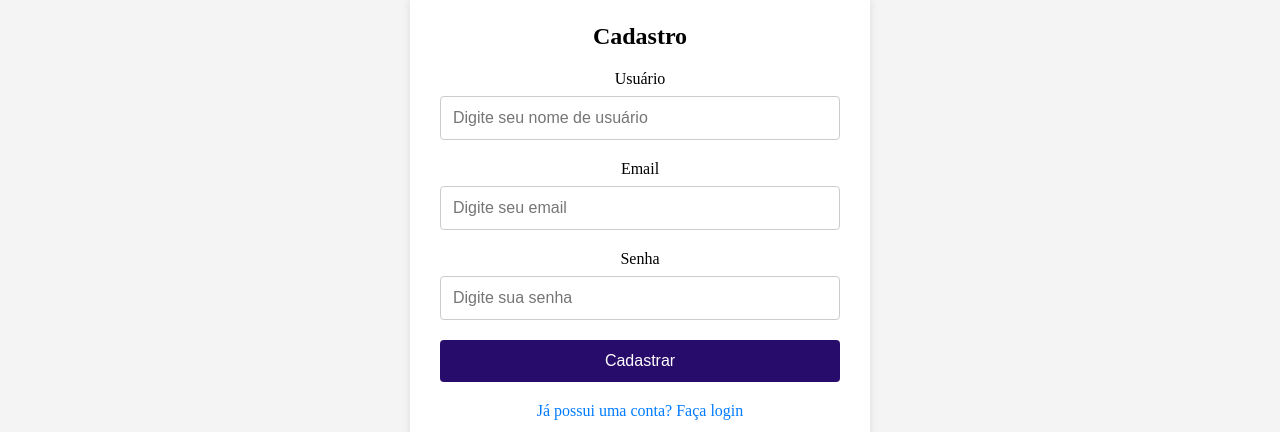
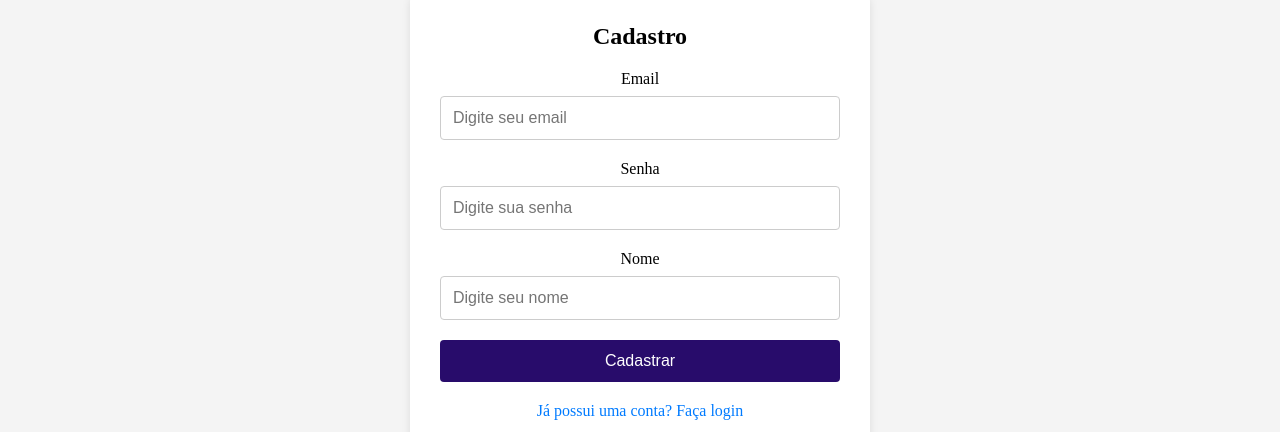
Before and after one commit to vivereTeam/vivere-front, a React (Vite) app: page /register in a window 1280 px wide. Shown: the part 243-675 px from the top of the page. Built offline with nearby package versions, Linux system fonts and the light colour scheme; no server answers.

Commit message:
feat: add user creation request on Cadastro to correctly store users in the database

```diff
--- a/src/pages/home/Cadastro.jsx
+++ b/src/pages/home/Cadastro.jsx
@@ -1,13 +1,33 @@
+import React, { useState } from 'react';
+import { userRegister } from '../../services/api';
 
 function Cadastro() {
+  const [email, setEmail] = useState('');
+  const [password, setPassword] = useState('');
+  const [nome, setNome] = useState('');
+  const [mensagem, setMensagem] = useState('');
+
+  const handleSubmit = async (e) => {
+    e.preventDefault();
+
+    try {
+      const response = await userRegister(email, password, nome);
+      setMensagem('Cadastro realizado com sucesso!');
+      setNome('');
+      setEmail('');
+      setPassword('');
+    } catch (error) {
+      setMensagem('Erro ao cadastrar. Tente novamente.');
+    }
+  };
+
   return (
     <div>
-
       <div style={{
         display: 'flex',
         justifyContent: 'center',
         alignItems: 'center',
-        minHeight: '100vh', // Usando minHeight para melhor comportamento em telas pequenas
+        minHeight: '100vh',
         backgroundColor: '#f4f4f4',
       }}>
         <div style={{
@@ -19,28 +39,9 @@ function Cadastro() {
           boxShadow: '0 4px 8px rgba(0,0,0,0.1)',
           textAlign: 'center',
         }}>
-          <h2 style={{ marginBottom: '20px' }}>Cadastro</h2> {/* Corrigido o título para Cadastro */}
+          <h2 style={{ marginBottom: '20px' }}>Cadastro</h2>
 
-          <form>
-            <div style={{ marginBottom: '20px' }}>
-              <label htmlFor="usuario" style={{ display: 'block', marginBottom: '8px' }}>Usuário</label>
-              <input
-                type="text"
-                id="usuario"
-                name="usuario"
-                placeholder="Digite seu nome de usuário"
-                style={{
-                  width: '100%',
-                  padding: '12px',
-                  fontSize: '16px',
-                  borderRadius: '4px',
-                  border: '1px solid #ccc',
-                  boxSizing: 'border-box', // Garantir que o padding não altere o tamanho total
-                }}
-                required
-              />
-            </div>
-
+          <form onSubmit={handleSubmit}>
             <div style={{ marginBottom: '20px' }}>
               <label htmlFor="email" style={{ display: 'block', marginBottom: '8px' }}>Email</label>
               <input
@@ -48,32 +49,57 @@ function Cadastro() {
                 id="email"
                 name="email"
                 placeholder="Digite seu email"
+                value={email}
+                onChange={(e) => setEmail(e.target.value)}
                 style={{
                   width: '100%',
                   padding: '12px',
                   fontSize: '16px',
                   borderRadius: '4px',
                   border: '1px solid #ccc',
-                  boxSizing: 'border-box', // Garantir que o padding não altere o tamanho total
+                  boxSizing: 'border-box',
                 }}
                 required
               />
             </div>
 
             <div style={{ marginBottom: '20px' }}>
-              <label htmlFor="senha" style={{ display: 'block', marginBottom: '8px' }}>Senha</label>
+              <label htmlFor="password" style={{ display: 'block', marginBottom: '8px' }}>Senha</label>
               <input
                 type="password"
-                id="senha"
-                name="senha"
+                id="password"
+                name="password"
                 placeholder="Digite sua senha"
+                value={password}
+                onChange={(e) => setPassword(e.target.value)}
                 style={{
                   width: '100%',
                   padding: '12px',
                   fontSize: '16px',
                   borderRadius: '4px',
                   border: '1px solid #ccc',
-                  boxSizing: 'border-box', // Garantir que o padding não altere o tamanho total
+                  boxSizing: 'border-box',
+                }}
+                required
+              />
+            </div>
+
+            <div style={{ marginBottom: '20px' }}>
+              <label htmlFor="nome" style={{ display: 'block', marginBottom: '8px' }}>Nome</label>
+              <input
+                type="text"
+                id="nome"
+                name="nome"
+                placeholder="Digite seu nome"
+                value={nome}
+                onChange={(e) => setNome(e.target.value)}
+                style={{
+                  width: '100%',
+                  padding: '12px',
+                  fontSize: '16px',
+                  borderRadius: '4px',
+                  border: '1px solid #ccc',
+                  boxSizing: 'border-box',
                 }}
                 required
               />
@@ -98,12 +124,13 @@ function Cadastro() {
             </div>
           </form>
 
+          {mensagem && <p style={{ marginTop: '20px', color: mensagem.includes('Erro') ? 'red' : 'green' }}>{mensagem}</p>}
+
           <div style={{ marginTop: '20px' }}>
-            <a href="/login" style={{ color: '#007BFF', textDecoration: 'none' }}>Já possui uma conta? Faça login</a> {/* Corrigido o link para login */}
+            <a href="/login" style={{ color: '#007BFF', textDecoration: 'none' }}>Já possui uma conta? Faça login</a>
           </div>
         </div>
       </div>
-
     </div>
   );
 }
```
